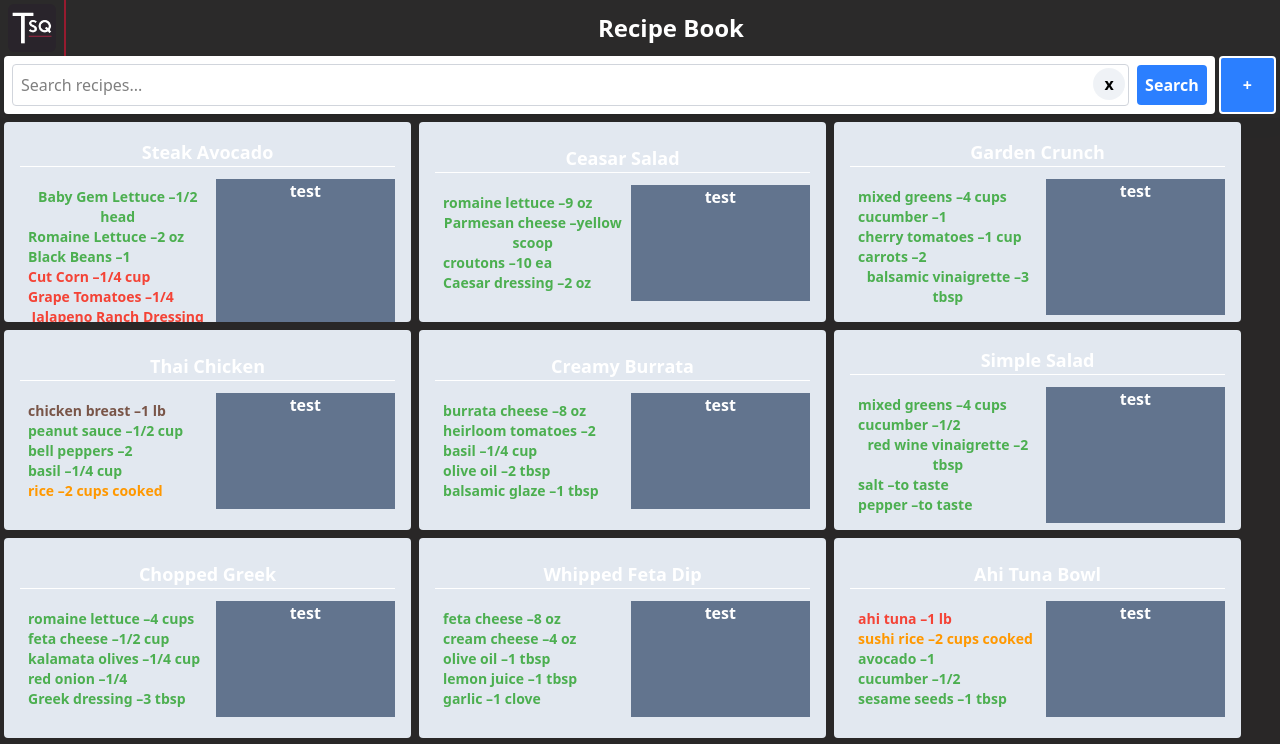
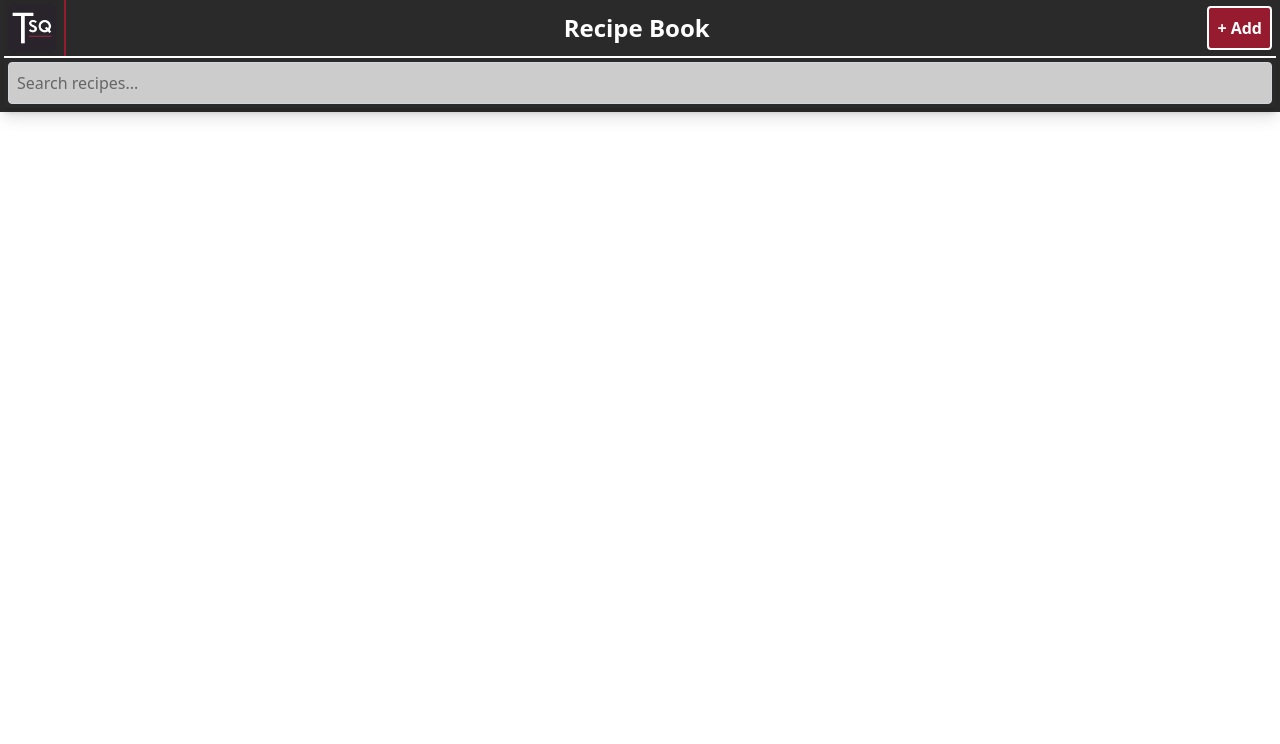
Before and after one commit to plachenko/TSRecipe, a SvelteKit app: page / in a window 1280 px wide. Shown: the top 744 px of the page. Built offline with nearby package versions, Linux system fonts and the light colour scheme.

Commit message:
adding changes to layout and colors

```diff
--- a/src/app.css
+++ b/src/app.css
@@ -2,15 +2,15 @@
 
 @layer base {
 	button {
-        @apply text-white font-bold cursor-pointer;
+		@apply cursor-pointer bg-[#971b2f] font-bold text-white;
 	}
 
 	button:disabled {
-        @apply opacity-50 cursor-default;
+		@apply cursor-default opacity-50;
 	}
 
 	input,
 	textarea {
-        @apply border border-gray-300 rounded p-2 w-full;
+		@apply w-full rounded border border-gray-300 p-2;
 	}
 }
--- a/src/routes/+page.svelte
+++ b/src/routes/+page.svelte
@@ -287,7 +287,7 @@
 		}
 	]);
 	let shownRecipes = $state([]);
-	let searchRecipe = $state([]);
+	let searchRecipe = $state('');
 	let stations = $state([
 		{
 			name: 'pantry',
@@ -343,25 +343,31 @@
 
 <div class="flex flex-col bg-[rgba(41,40,40,0.99)]">
 	<div class="flex w-full flex-row items-center justify-center rounded text-white shadow-lg">
-		<div class="flex w-full flex-col pb-1 px-1">
-			<div class="align-center items-center flex w-full flex-1">
+		<div class="flex w-full flex-col px-1 pb-1">
+			<div class=" align-center flex w-full flex-1 items-center">
 				<div class="border-r-2 border-[#971B2F] pr-1">
-
-                <button onclick={() => (currentRecipe = null)} class="flex items-center">
-                    <img src={Logo} alt="Logo" class="h-12 w-12 rounded-md m-1" />
+					<button
+						onclick={() => (currentRecipe = null)}
+						class="flex items-center bg-[rgba(41,40,40,0.99)]"
+					>
+						<img src={Logo} alt="Logo" class="m-1 h-12 w-12 rounded-md" />
 					</button>
 				</div>
-				<h1 class="flex-1  text-center text-2xl font-bold">
+				<h1 class="flex-1 text-center text-2xl font-bold">
 					{#if currentRecipe}
 						{currentRecipe.title}
 					{:else}
 						Recipe Book
 					{/if}
 				</h1>
+				<button
+					class="mr-1 rounded border-2 border-white bg-[#971B2F] p-2 text-white"
+					onclick={() => navigate('/recipes/new')}>+ Add</button
+				>
 			</div>
 			<div>
 				{#if currentRecipe}
-					<div class="flex gap-2">
+					<div class="flex gap-2 border-t-2 border-white pt-1">
 						<button
 							class="flex-1 cursor-pointer rounded bg-red-500 p-2 text-white hover:bg-red-600"
 							onclick={() => (currentRecipe = null)}>Back to Recipes</button
@@ -372,35 +378,42 @@
 						>
 					</div>
 				{:else}
-					<div class="flex gap-1">
+					<div class="flex gap-1 border-t-2 border-white">
 						<div
-							class="flex w-full flex-row items-center justify-between gap-2 rounded bg-white p-2 shadow-md"
+							class="bg-grey-100 flex w-full flex-row items-center justify-between gap-2 rounded p-1 shadow-md"
 						>
-							<div class="flex-1 relative">
+							<div class="relative flex-1">
 								<input
 									bind:value={searchRecipe}
 									type="text"
 									placeholder="Search recipes..."
-									class="w-full rounded border p-2 text-black"
+									class="w-full rounded border bg-[#CCC] p-2 text-black"
 								/>
-                                <button class="absolute right-1 top-1 size-8 " onclick={() => (searchRecipe = '')}><div class="rounded-full flex h-full w-full items-center justify-center text-black bg-slate-300/30">x</div></button>
+								{#if searchRecipe !== ''}
+									<button
+										class="absolute top-1 right-1 size-8 bg-[#CCC]"
+										onclick={() => (searchRecipe = '')}
+										><div
+											class="flex h-full w-full items-center justify-center rounded-full bg-slate-300/30 text-black"
+										>
+											x
+										</div></button
+									>
+								{/if}
 							</div>
 
-							<button class="rounded bg-blue-500 p-2 text-white">Search</button>
+							<!-- <button class="rounded-md p-2 text-white">Search</button> -->
 						</div>
-						<button class="rounded bg-blue-500 text-white w-15 border-white border-2" onclick={() => navigate('/recipes/new')}
-							>+</button
-						>
 					</div>
 				{/if}
 			</div>
-
 		</div>
 	</div>
-    <div class="bg-[rgba(41,40,40,0.99)] flex-1">
-
+	<div class="flex h-full w-full flex-1 bg-red-300">
+		<div class="h-full w-full flex-1 bg-slate-400"></div>
+		<!--
 		{#if currentRecipe}
-		<div class="mb-4 flex w-full flex-col rounded  p-4 shadow-md">
+			<div class="mb-4 flex w-full flex-col rounded p-4 shadow-md">
 				<h3>Created: {currentRecipe.created}</h3>
 				<div class="mb-4">
 					<strong>Ingredients:</strong>
@@ -420,9 +433,10 @@
 				</div>
 			</div>
 		{:else}
-		<div
-			class="mb-4 flex w-full flex-row flex-wrap items-center gap-2 rounded p-1 shadow-md"
-		>
+			<div class="mb-4 flex w-full flex-row flex-wrap items-center gap-2 rounded p-1 shadow-md">
+				{#if shownRecipes.length == 0}
+					<div class="place-center flex h-full w-full items-center text-white">No Recipes</div>
+				{/if}
 				{#each shownRecipes as recipe}
 					<button
 						class="h-[200px] w-[32%] cursor-pointer overflow-hidden rounded bg-slate-200 p-4 hover:bg-slate-400"
@@ -446,5 +460,6 @@
 				{/each}
 			</div>
 		{/if}
+        -->
 	</div>
 </div>
```
Lines whose indentation alone changed are shown as unchanged.
